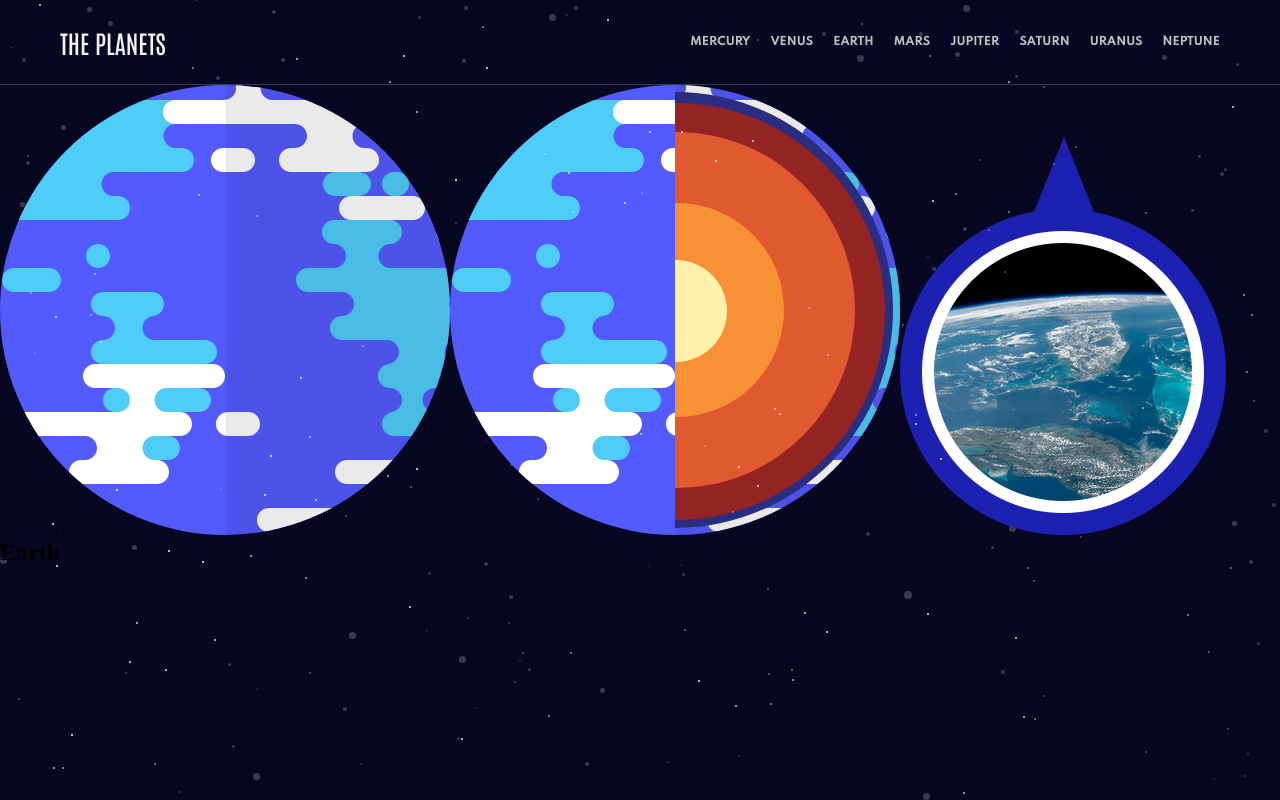
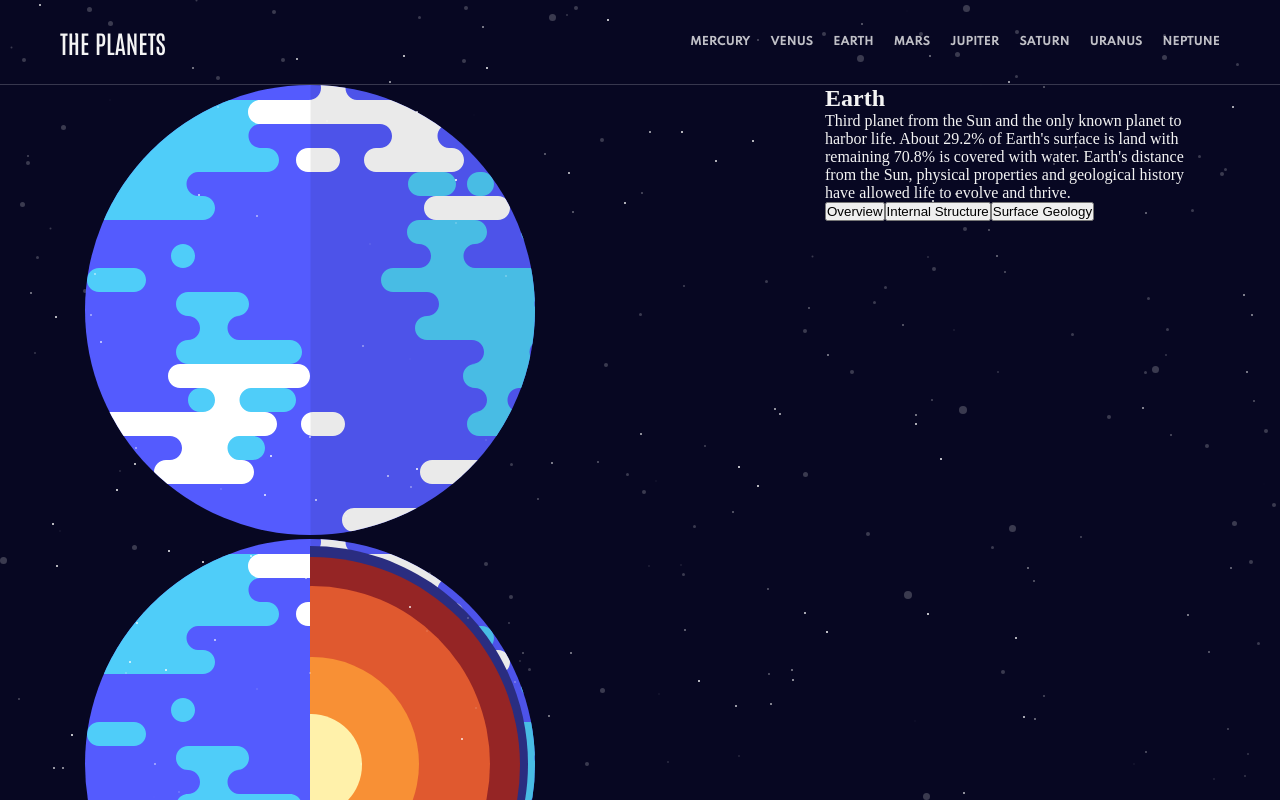
Before and after one commit to GillyRabutTsurwa/planets-site, a Vue app: page /earth in a window 1280 px wide. Built offline with nearby package versions, Linux system fonts and the light colour scheme.

Commit message:
Successfully Developed Code to Change Data Content on Button Click

```diff
--- a/src/pages/planet/index.vue
+++ b/src/pages/planet/index.vue
@@ -1,6 +1,6 @@
 <script setup>
 import { useRoute } from "vue-router";
-import { onMounted, toRef } from "vue";
+import { ref, onMounted, toRef } from "vue";
 import useFilterPlanet from "@/composables/filterPlanet";
 
 const route = useRoute();
@@ -9,6 +9,11 @@ console.log(route.params);
 
 const { state, filterPlanette } = useFilterPlanet();
 
+// NOTE: refs for changing content on button click. look at toggleContent function
+const currentContent = ref("");
+const currentSource = ref("");
+
+
 // TESTING
 // const x = toRef(state, "selectPlanet");
 
@@ -16,21 +21,27 @@ filterPlanette(slug);
 console.log(state.selectPlanet);
 const { geology, images, name, overview, radius, revolution, rotation, structure, temperature } = state.selectPlanet;
 
-//NOTE: i am accessing images.geology separately and don't need it in the obejct used to render the main and internal images
-//NOTE: therefore i will make a new object that does NOT contain the geology property
 
-//NOTE: making a new duplicate object of images called updated images so that images stays unaffected through property deletion
 const updatedImages = { ...images };
-// NOTE; deleting the property from our new duplicate object
 delete updatedImages.geology
-//TESTING to see if it works
 console.log(updatedImages);
-//PASS
 
 
 const getImgURL = (imageName) => {
     return new URL(`../../assets/img/${imageName}`, import.meta.url);
 }
+
+// NEW: toggle between content
+// NOTE: will put these two into one function later
+
+const toggleContent = (obj = overview) => {
+    currentContent.value = obj.content;
+    currentSource.value = obj.source;
+}
+
+onMounted(() => {
+    toggleContent();
+})
 
 
 </script>
@@ -44,13 +55,29 @@ const getImgURL = (imageName) => {
             <!-- this below element will be my "pseudoelement" -->
             <img v-if="images.geology" :src="getImgURL(images.geology)" alt="">
         </figure>
+        <article>
+            <h2>{{ name }}</h2>
+            <p>{{ currentContent }}</p>
+            <!-- NOTE: will put buttons in loop much later -->
+            <button @click="toggleContent(overview)">Overview</button>
+            <button @click="toggleContent(structure)">Internal Structure</button>
+            <button @click="toggleContent(geology)">Surface Geology</button>
+        </article>
     </div>
     <h2>{{ name }}</h2>
 </template>
 
 
 <style lang="scss" scoped>
-h2 {
-    color: black;
+.planet-container {
+    display: grid;
+    grid-template-columns: 2fr 1fr;
+    margin: 0 auto;
+    max-width: 111rem;
+}
+
+// NOTE: will change later
+figure {
+    position: relative;
 }
 </style>
```
